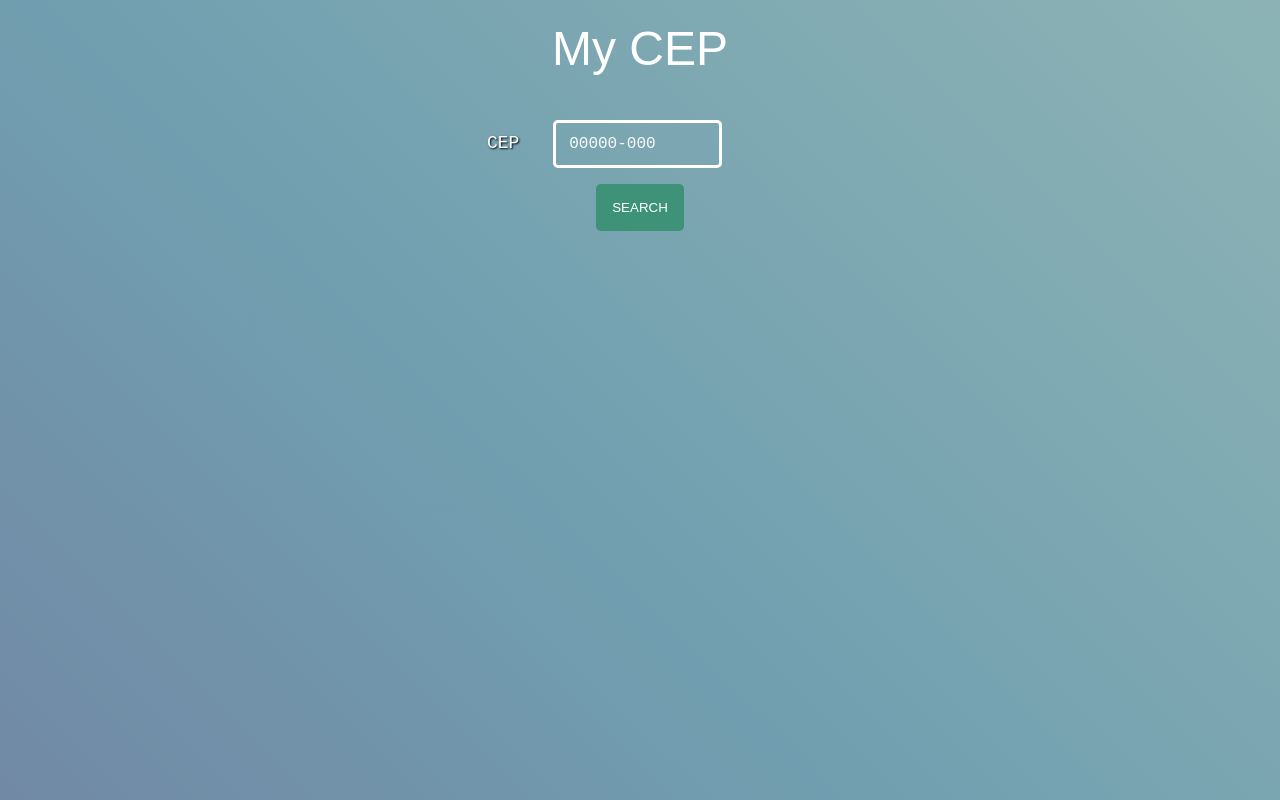
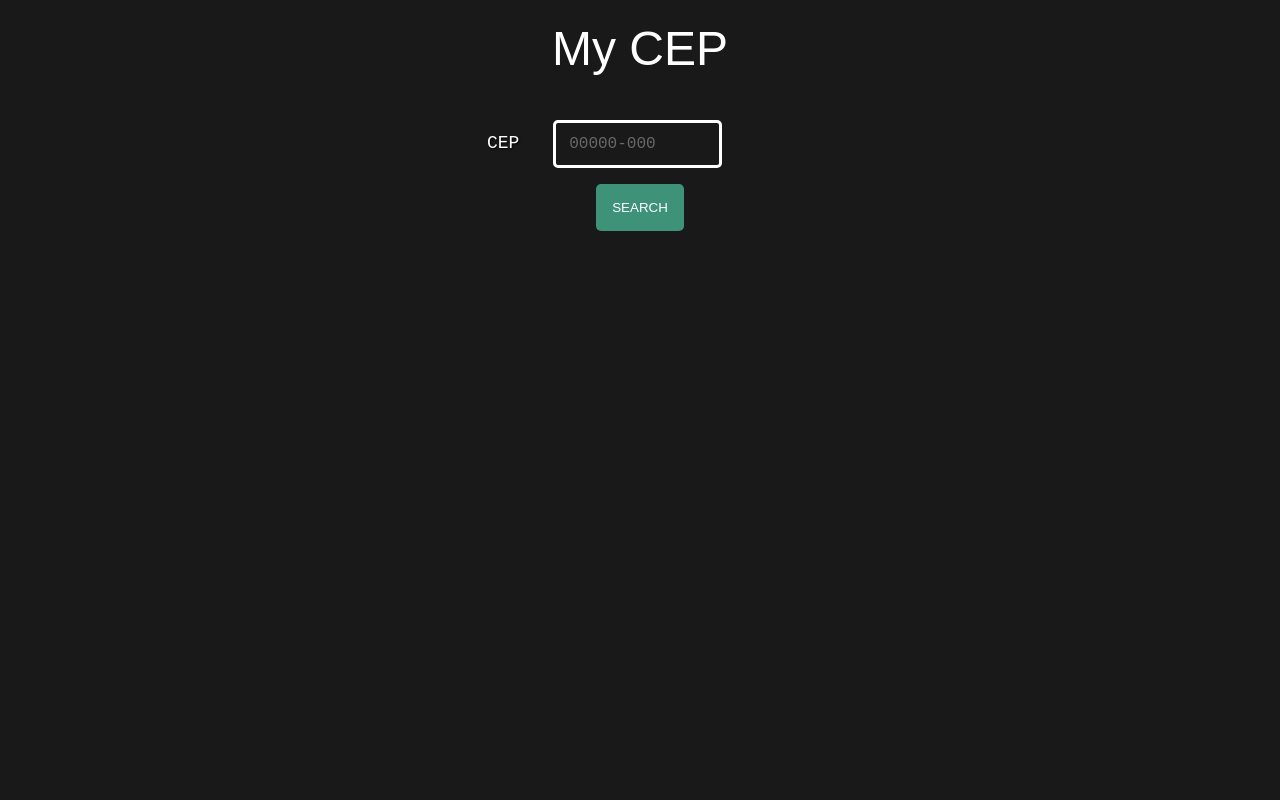
Before and after one commit to jorgelgf/MyCep, a React (Create React App) app: page / in a window 1280 px wide. Built offline with nearby package versions, Linux system fonts and the light colour scheme; a web font is replaced by a local one.

Commit message:
finalizando - corrigindo bg do layout

```diff
--- a/src/components/home/Home.tsx
+++ b/src/components/home/Home.tsx
@@ -30,7 +30,6 @@ const Home = () => {
     } else if (state["erro"] === true) {
       return <NotFound />;
     } else {
-      console.log("entrou");
       return (
         <>
           <div style={{ margin: "30px" }}>
--- a/src/components/input/style.ts
+++ b/src/components/input/style.tsx
@@ -7,7 +7,7 @@ export const Input = styled.input`
   background-color: transparent;
   border: 3px #fff solid;
   ::-webkit-input-placeholder {
-    color: #f9fbfd;
+    color: #686868;
   }
   ::-webkit-inner-spin-button {
     -webkit-appearance: none;
--- a/src/components/layout/style.ts
+++ /dev/null
@@ -1,25 +0,0 @@
-import styled from "styled-components";
-
-export const Container = styled.div`
-  display: flex;
-  flex-direction: column;
-  color: #191919;
-  width: 100%;
-  color: white;
-  min-height: 100vh;
-
-  background: linear-gradient(45deg, #a0c1b8, #726a95, #719fb0, #a0c1b8);
-  background-size: 300% 300%;
-  animation: layout 20s ease infinite;
-  @keyframes layout {
-    0% {
-      background-position: 0% 50%;
-    }
-    50% {
-      background-position: 100% 50%;
-    }
-    100% {
-      background-position: 0% 50%;
-    }
-  }
-`;
--- /dev/null
+++ b/src/components/layout/style.tsx
@@ -0,0 +1,11 @@
+import styled from "styled-components";
+
+export const Container = styled.div`
+  display: flex;
+  flex-direction: column;
+  color: #191919;
+  width: 100%;
+  color: white;
+  min-height: 100vh;
+  background: #1a1919;
+`;
```
Also changed, not shown: src/components/button/style.tsx (renamed from src/components/button/style.ts), src/components/header/style.tsx (renamed from src/components/header/style.ts), src/components/home/style.tsx (renamed from src/components/home/style.ts), src/components/modal/style.tsx (renamed from src/components/modal/style.ts), src/components/notFound/style.tsx (renamed from src/components/notFound/style.ts), src/components/result/style.tsx (renamed from src/components/result/style.ts).
